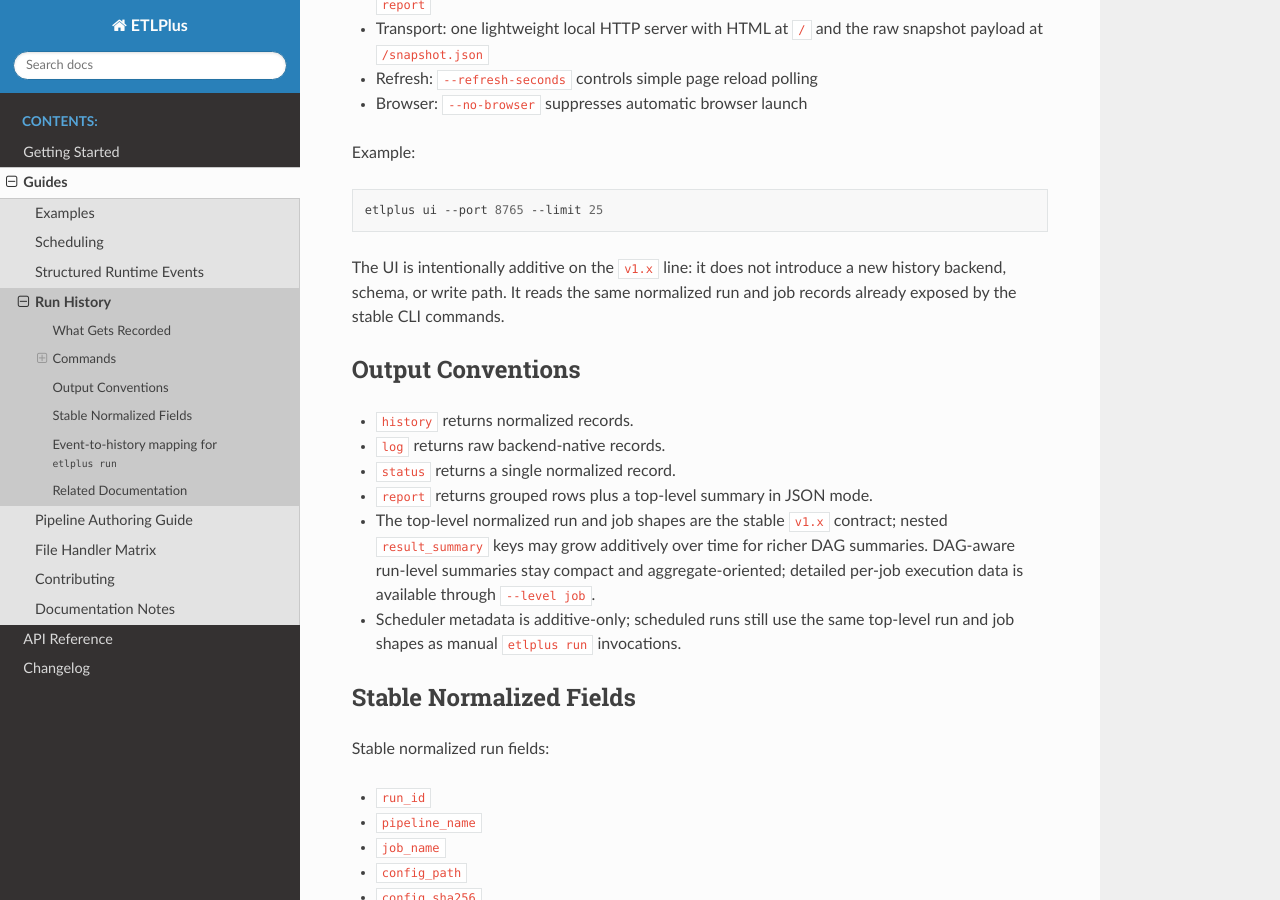
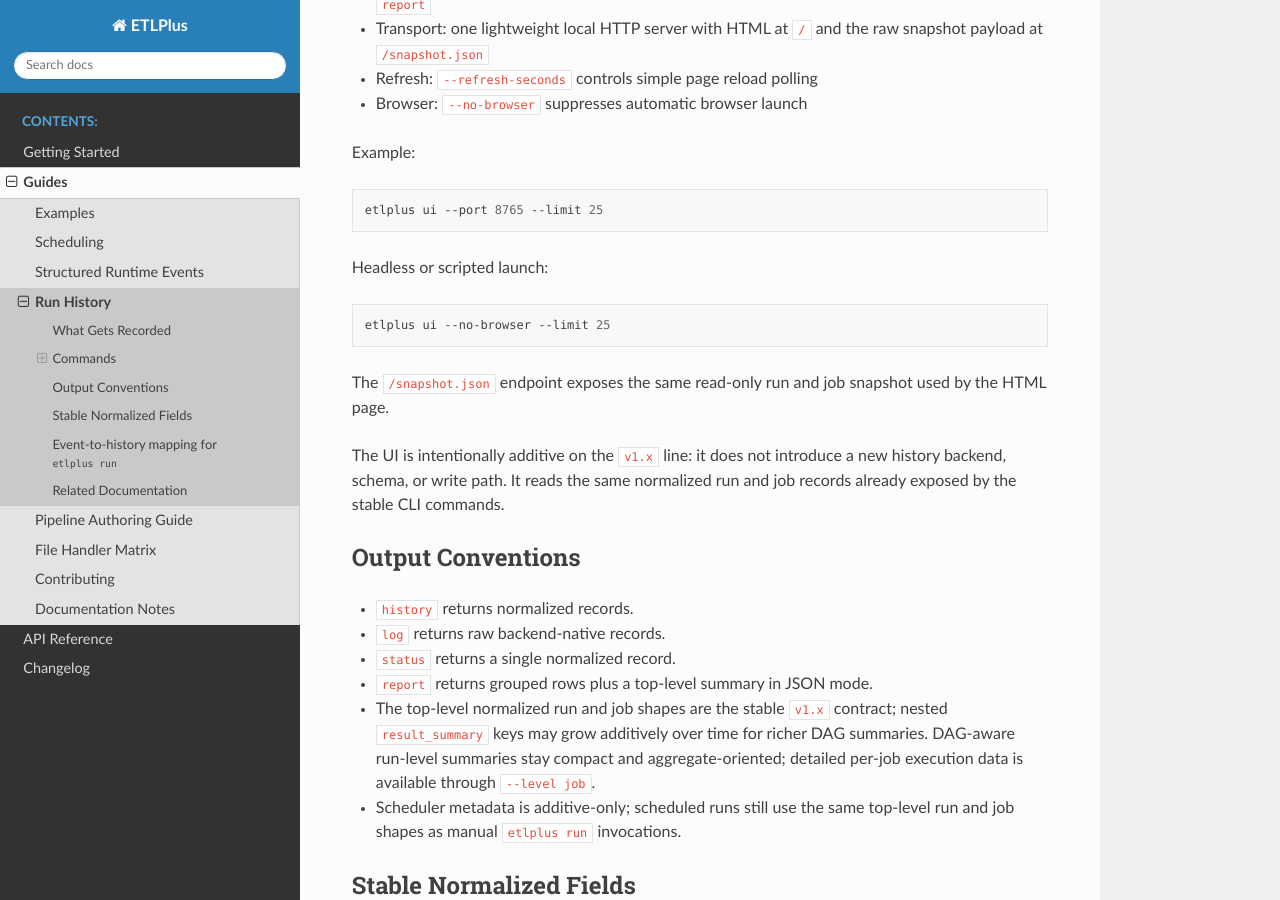
Before and after one commit to Dagitali/ETLPlus, a Sphinx documentation site: the page built from docs/source/guides/run-history.md, in a window 1280 px wide and 900 px high, scrolled down 3164 px. Built offline with Sphinx 7.4.7 and the Read the Docs theme 3.1.0, drawn with Linux system fonts in a browser that asks for light colours.

Commit message:
docs(guides): Update run-history.md

````diff
--- a/docs/source/guides/run-history.md
+++ b/docs/source/guides/run-history.md
@@ -145,6 +145,14 @@ Example:
 etlplus ui --port 8765 --limit 25
 ```
 
+Headless or scripted launch:
+
+```bash
+etlplus ui --no-browser --limit 25
+```
+
+The `/snapshot.json` endpoint exposes the same read-only run and job snapshot used by the HTML page.
+
 The UI is intentionally additive on the `v1.x` line: it does not introduce a new history backend,
 schema, or write path. It reads the same normalized run and job records already exposed by the
 stable CLI commands.
````
